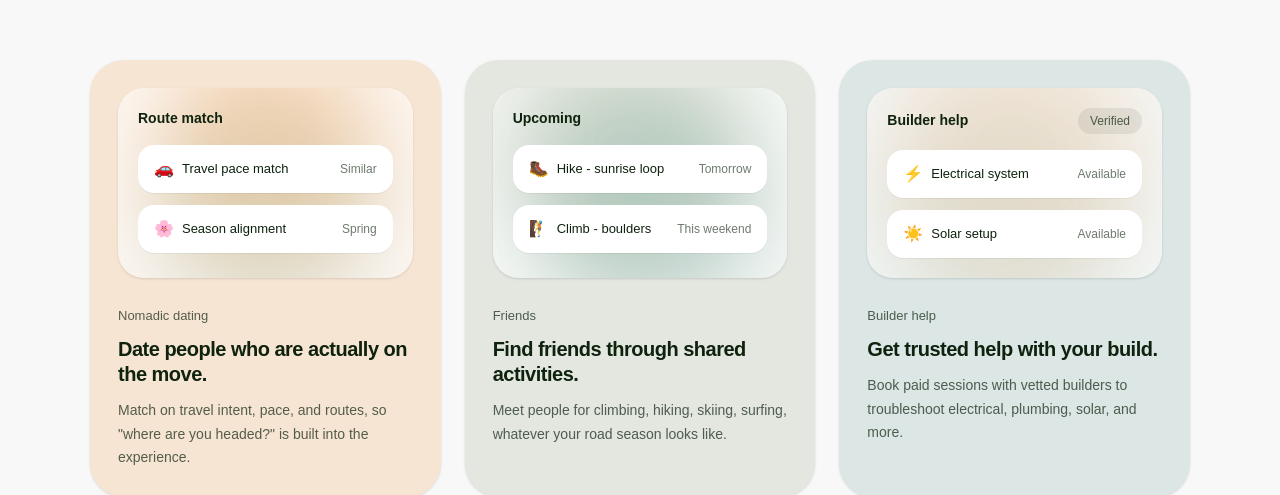
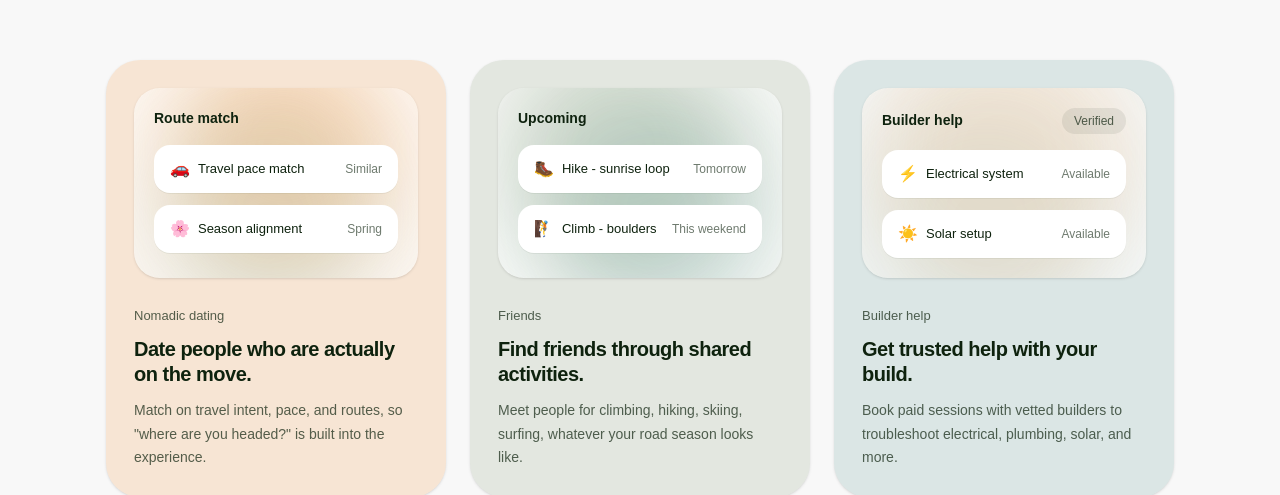
Before and after one commit to shashanka2a/vandora, a Next.js app: page / in a window 1280 px wide. Shown: the part 1002-1497 px from the top of the page. Built offline with nearby package versions, Linux system fonts and the light colour scheme.

Commit message:
Refactor CloseLoopSection layout by adjusting width and padding for improved structure; enhance visual consistency with updated spacing while maintaining existing styles.

```diff
--- a/features/home/ui/CloseLoopSection.tsx
+++ b/features/home/ui/CloseLoopSection.tsx
@@ -141,8 +141,8 @@ const CloseLoopSection = () => {
 	]
 
 	return (
-		<section id='contents' className='mx-auto max-w-[1440px] px-4 pb-24 pt-20'>
-			<div className='mx-auto max-w-[1000px] text-center'>
+		<section id='contents' className='w-full pb-24 pt-20'>
+			<div className='mx-auto max-w-[1000px] px-4 text-center'>
 				<h2 className='text-balance text-[32px] leading-[112%] font-semibold tracking-tight text-achromatic-900 md:text-[40px]'>
 					Turn your travel plans into real connections
 				</h2>
@@ -152,7 +152,7 @@ const CloseLoopSection = () => {
 				</p>
 			</div>
 
-			<div className='mx-auto mt-14 max-w-[1100px]'>
+			<div className='mx-auto mt-14 max-w-[1100px] px-4'>
 				<div className='grid gap-6 md:grid-cols-3'>
 					{cards.map((card) => (
 						<div
```
